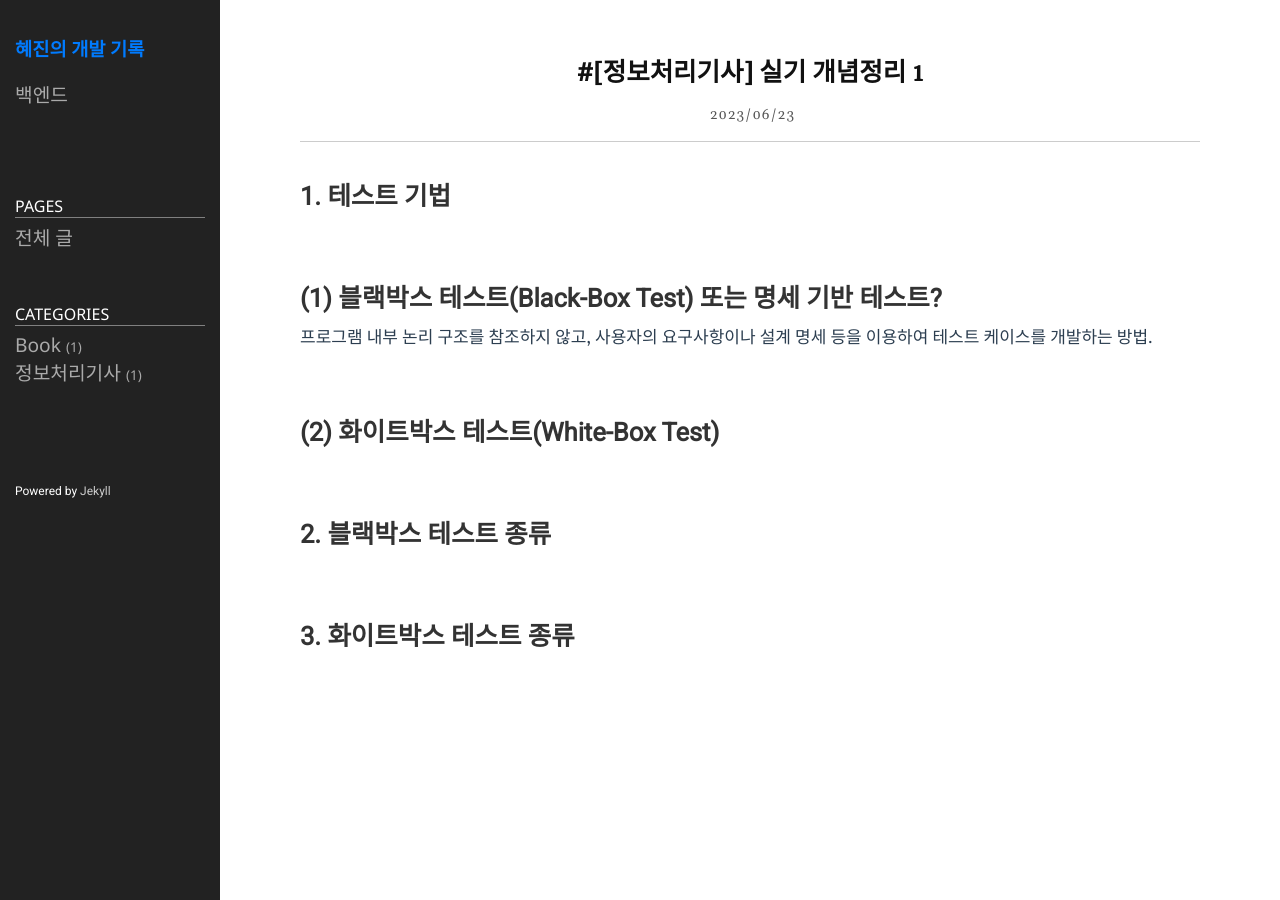
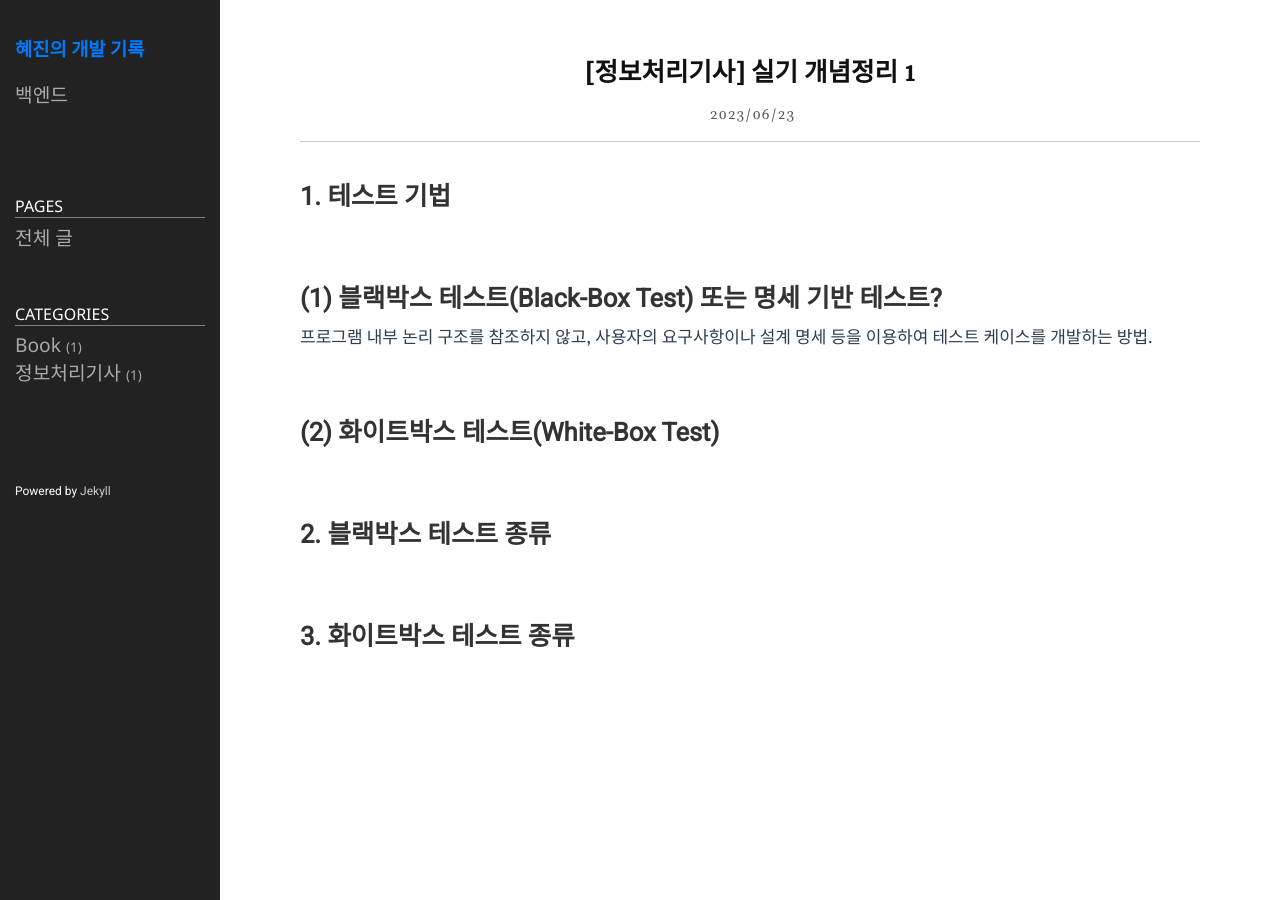
Before and after one commit to hyejinyoon20010716/hyejinyoon20010716.github.io, a Jekyll site: the page built from _posts/2023-06-23-post2.md, in a window 1280 px wide. Built offline with Jekyll 4.4.1, drawn with Linux system fonts in a browser that asks for light colours.

```diff
--- a/_posts/2023-06-23-post2.md
+++ b/_posts/2023-06-23-post2.md
@@ -1,6 +1,6 @@
 ---
 layout: post
-title: "#[정보처리기사] 실기 개념정리 1"
+title: "[정보처리기사] 실기 개념정리 1"
 date: 2023-06-23 21:00:23 +0900
 category: 정보처리기사
 ---
```
